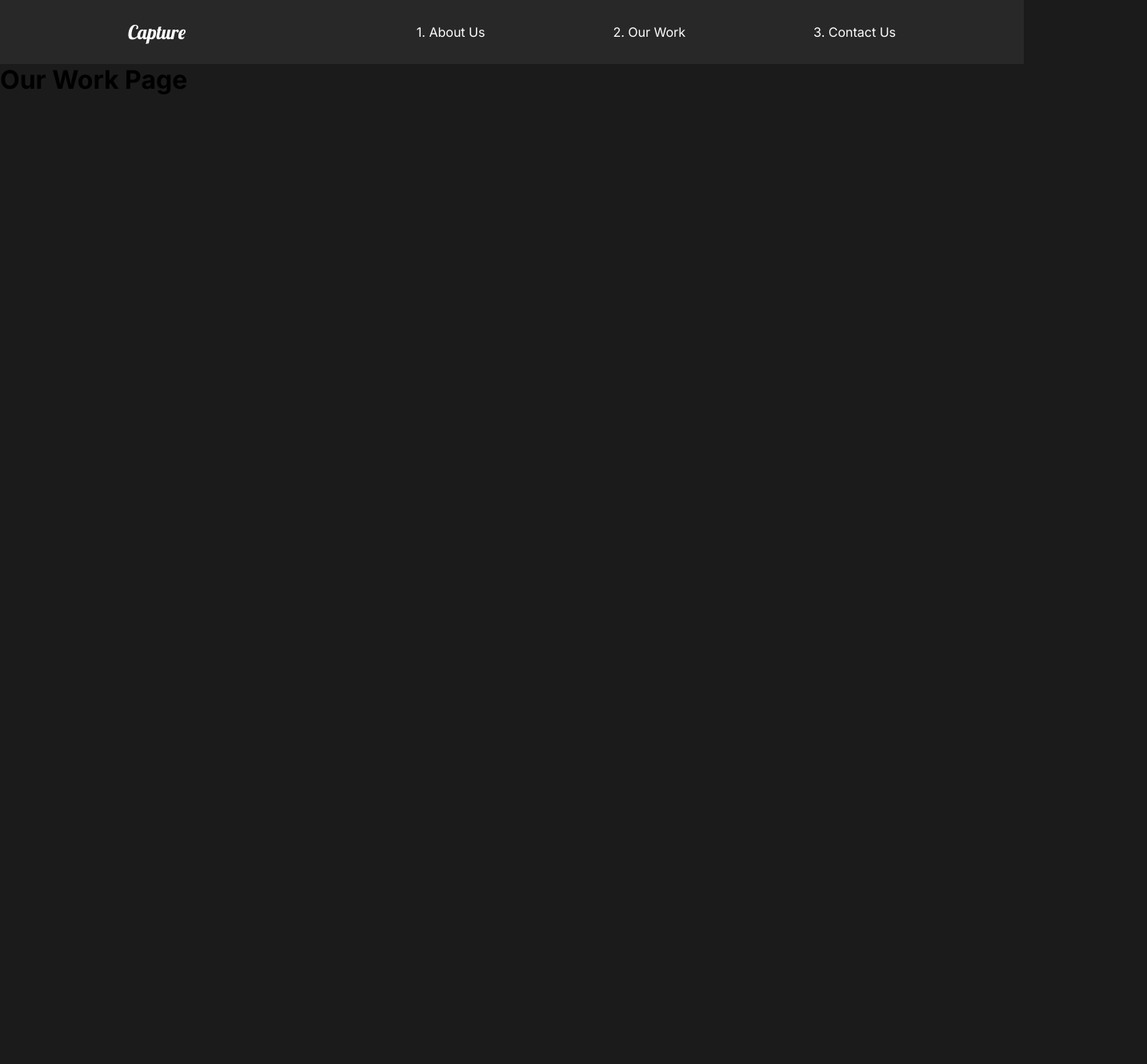
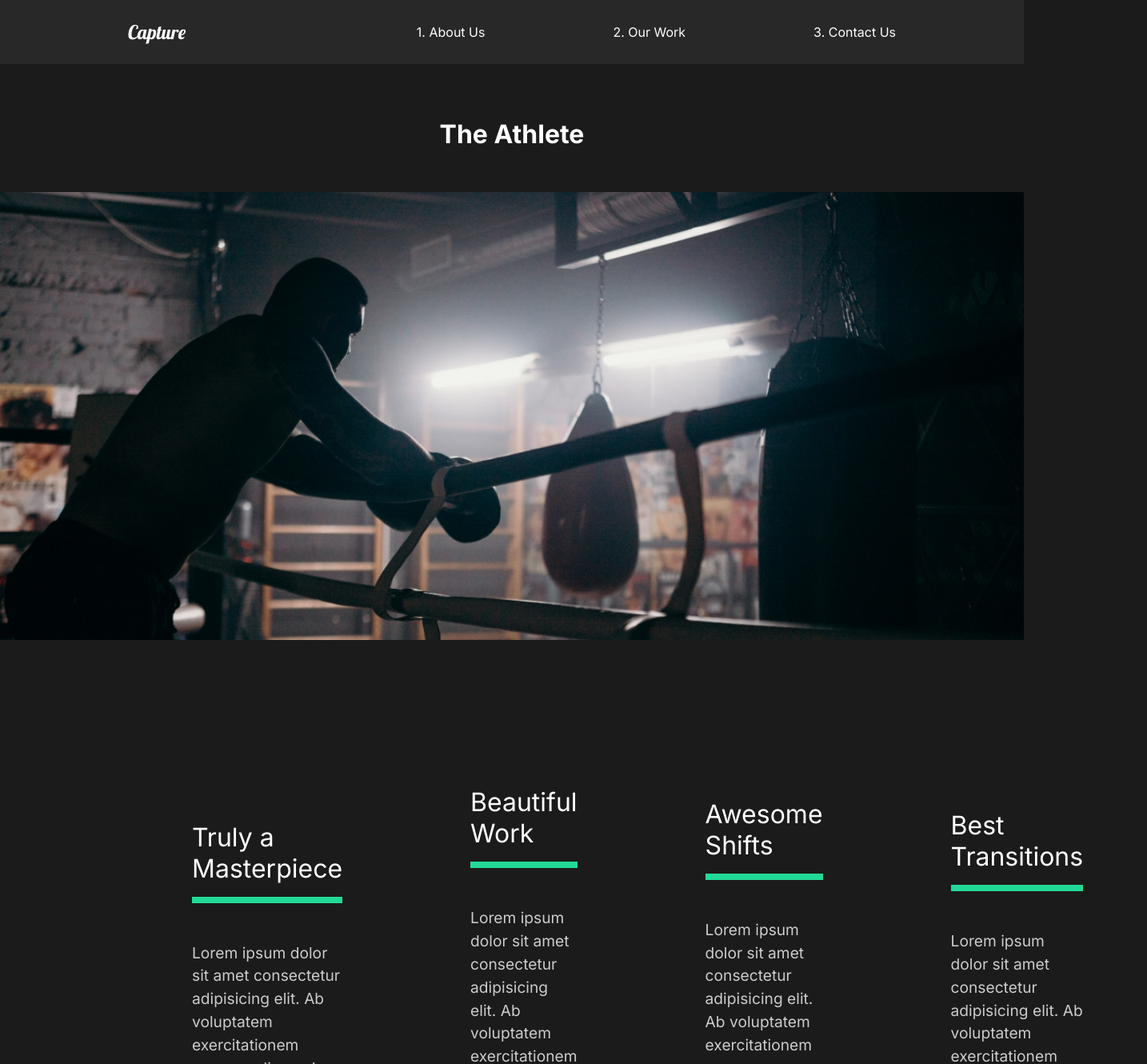
Before and after one commit to ChawlaBhai/CB-Portfolio, a React (Create React App) app: page /work/athlete in a window 1280 px wide. Shown: the top 1330 px of the page at 80% size, 1434 px wide, since content can reach past the window. Before the commit the page ends 800 px from the top, so only its background shows below. Built offline with nearby package versions, Linux system fonts and the light colour scheme.

Commit message:
Page animations in and out

```diff
--- a/src/App.js
+++ b/src/App.js
@@ -3,24 +3,35 @@ import OurWork from "./pages/OurWork";
 import ContactUs from "./pages/ContactUs";
 import Nav from "./components/Nav";
 import GloabalStyle from "./components/GlobalStyle";
-import { Route, Switch } from "react-router-dom";
+import { Route, Switch, useLocation } from "react-router-dom";
+import MovieDetail from "./pages/MovieDetail";
+import { AnimatePresence } from "framer-motion";
 
 function App() {
+    const location = useLocation();
     return (
         <div className="App">
             <Nav />
             <GloabalStyle />
-            <Switch>
+            <AnimatePresence exitBeforeEnter>
+                <Switch location={location} key={location.pathname } >
                     <Route path="/" exact>
                         <AboutUs />
                     </Route>
-                <Route path="/work">
+                    <Route path="/work" exact>
                         <OurWork />
+                    </Route>
+                    <Route path="/work/:id">
+                        <MovieDetail />
                     </Route>
                     <Route path="/contact">
                         <ContactUs />
                     </Route>
+                    <Route path="/:id">
+                        <h1>404: Page not found</h1>
+                    </Route>
                 </Switch>
+            </AnimatePresence>
         </div>
     );
 }
--- /dev/null
+++ b/src/MovieState.js
@@ -0,0 +1,48 @@
+import racer from './img/theracer-small.png'
+import athlete from './img/athlete-small.png'
+import goodtimes from './img/goodtimes-small.png'
+
+export const Movies = [{
+    'athlete': {
+        title: "The Athlete",
+        image: athlete,
+        awards: [{
+            title: "Truly a Masterpiece",
+            description: "Lorem ipsum dolor sit amet consectetur adipisicing elit. Ab voluptatem exercitationem cumque aliquam!"
+        },{
+            title: "Beautiful Work",
+            description: "Lorem ipsum dolor sit amet consectetur adipisicing elit. Ab voluptatem exercitationem cumque aliquam!"
+        },{
+            title: "Awesome Shifts",
+            description: "Lorem ipsum dolor sit amet consectetur adipisicing elit. Ab voluptatem exercitationem cumque aliquam!"
+        },{
+            title:  "Best Transitions",
+            description: "Lorem ipsum dolor sit amet consectetur adipisicing elit. Ab voluptatem exercitationem cumque aliquam!"
+        },]
+    },
+    'racer': {
+        title: "The Racer",
+        image: racer,
+        awards: [{
+            title: "Truly a Masterpiece",
+            description: "Lorem ipsum dolor sit amet consectetur adipisicing elit. Ab voluptatem exercitationem cumque aliquam!"
+        },{
+            title: "Awesome Shifts",
+            description: "Lorem ipsum dolor sit amet consectetur adipisicing elit. Ab voluptatem exercitationem cumque aliquam!"
+        },{
+            title:  "Best Transitions",
+            description: "Lorem ipsum dolor sit amet consectetur adipisicing elit. Ab voluptatem exercitationem cumque aliquam!"
+        },]
+    },
+    'goodtimes': {
+        title: "Goodtimes",
+        image:  goodtimes,
+        awards: [{
+            title: "Awesome Shifts",
+            description: "Lorem ipsum dolor sit amet consectetur adipisicing elit. Ab voluptatem exercitationem cumque aliquam!"
+        },{
+            title:  "Best Transitions",
+            description: "Lorem ipsum dolor sit amet consectetur adipisicing elit. Ab voluptatem exercitationem cumque aliquam!"
+        },]
+    },
+}]
--- /dev/null
+++ b/src/animation.js
@@ -0,0 +1,13 @@
+export const pageAnimation = {
+    hidden: { opacity: 0, y: 300 },
+    show: {
+        opacity: 1,
+        y: 0,
+        transition: { duration: 1, ease: "easeOut" },
+    },
+    exit: {
+        opacity: 0,
+        y: -300,
+        transition: { duration: 0.7 },
+    },
+};
--- a/src/components/AboutSection.js
+++ b/src/components/AboutSection.js
@@ -1,23 +1,31 @@
+import { motion } from "framer-motion";
 import home1 from "../img/home1.png";
-import {Section, Description, Image, Hide} from "../styles";
+import { Section, Description, Image, Hide } from "../styles";
 
 const AboutSection = () => {
     return (
         <Section>
             <Description>
-                <div className="title">
+                <motion.div
+                    variants={container}
+                    initial="hidden"
+                    animate="show"
+                    className="title"
+                >
                     <Hide>
-                        <h2>We work to make</h2>
+                        <motion.h2 variants={titleAnim}>
+                            We work to make
+                        </motion.h2>
                     </Hide>
                     <Hide>
-                        <h2>
-                            your <span>dreams</span> come
-                        </h2>
+                        <motion.h2 variants={titleAnim}>
+                            your <span>dreams</span>
+                        </motion.h2>
                     </Hide>
                     <Hide>
-                        <h2>true.</h2>
+                        <motion.h2 variants={titleAnim}>come true.</motion.h2>
                     </Hide>
-                </div>
+                </motion.div>
                 <p>
                     Contact us for any photography or videography ideas that you
                     have. We will try are best to show you up your amazing
@@ -32,4 +40,16 @@ const AboutSection = () => {
     );
 };
 
+const titleAnim = {
+    hidden: { opacity: 0 },
+    show: {
+        opacity: 1,
+        transition: { duration: 1.3 },
+    },
+};
+const container = {
+    hidden: { x: 100,},
+    show: { x: 0, transition: { duration: 1 , ease:"easeOut", staggerChildren: 0.25} },
+};
+
 export default AboutSection;
--- a/src/pages/AboutUs.js
+++ b/src/pages/AboutUs.js
@@ -1,14 +1,16 @@
 import AboutSection from "../components/AboutSection";
 import ServicesSection from "../components/ServicesSection";
 import FaqSection from "../components/FaqSection";
+import { motion } from "framer-motion";
+import { pageAnimation } from "../animation";
 
 function AboutUs() {
     return (
-        <>
+        <motion.div variants={pageAnimation} initial="hidden" animate="show" exit="exit">
             <AboutSection />
             <ServicesSection />
             <FaqSection />
-        </>
+        </motion.div>
     );
 }
 
--- /dev/null
+++ b/src/pages/MovieDetail.js
@@ -0,0 +1,72 @@
+import styled from "styled-components";
+import { useHistory } from "react-router-dom";
+import { Movies } from "../MovieState";
+
+const MovieDetail = () => {
+    const movie = Movies[0][useHistory().location.pathname.slice(6)];
+    return (
+        <>
+            {(movie && (
+                <Details>
+                    <Headline>
+                        <h1>{movie.title}</h1>
+                        <img src={movie.image} alt="movie" />
+                    </Headline>
+                    <Awards>
+                        {movie.awards.map((award) => (
+                            <div className="award">
+                                <h2>{award.title}</h2>
+                                <div className="line"></div>
+                                <p>{award.description}</p>
+                            </div>
+                        ))}
+                    </Awards>
+                </Details>
+            )) || <h1>404: Page not found</h1>}
+        </>
+    );
+};
+
+const Details = styled.div`
+    color: white;
+`;
+const Headline = styled.div`
+    min-height: 90vh;
+    padding-top: 20vh;
+    position: relative;
+    h1 {
+        position: absolute;
+        top: 10%;
+        left: 50%;
+        transform: translate(-50%, -10%);
+    }
+    img {
+        width: 100%;
+        height: 70vh;
+        object-fit: cover;
+    }
+`;
+const Awards = styled.div`
+    min-height: 80vh;
+    display: flex;
+    margin: 5rem 10rem;
+    align-items: center;
+    justify-content: space-around;
+    .award {
+        padding: 5rem;
+        h2 {
+            font-size: 2rem;
+        }
+        .line {
+            width: 100%;
+            background: #23d997;
+            height: 0.5rem;
+            margin: 1rem 0rem;
+        }
+        p {
+            padding: 2rem 0rem;
+        }
+    }
+`;
+
+export default MovieDetail;
--- a/src/pages/OurWork.js
+++ b/src/pages/OurWork.js
@@ -1,9 +1,57 @@
+import styled from "styled-components";
+import { Link } from "react-router-dom";
+
+import athlete from "../img/athlete-small.png";
+import theracer from "../img/theracer-small.png";
+import goodtimes from "../img/goodtimes-small.png";
+import { motion } from "framer-motion";
+import { pageAnimation } from "../animation";
+
 const OurWork = () => {
     return (
-        <div>
-            <h1>Our Work Page</h1>
-        </div>
+        <Work variants={pageAnimation} initial="hidden" animate="show" exit="exit">
+            <Movie>
+                <h2>The Athlete</h2>
+                <div className="line"></div>
+                <Link to="/work/athlete">
+                    <img src={athlete} alt="athlete" />
+                </Link>
+            </Movie>
+            <Movie>
+                <h2>The Racer</h2>
+                <div className="line"></div>
+                <Link to="/work/racer">
+                    <img src={theracer} alt="theracer" />
+                </Link>
+            </Movie>
+            <Movie>
+                <h2>Goodtimes</h2>
+                <div className="line"></div>
+                <Link to="/work/goodtimes">
+                    <img src={goodtimes} alt="goodtimes" />
+                </Link>
+            </Movie>
+        </Work>
     );
 };
 
+const Work = styled(motion.div)`
+    min-height: 100vh;
+    overflow: hidden;
+    padding: 5rem 10rem;
+`;
+const Movie = styled.div`
+    padding-bottom: 10rem;
+    .line {
+        height: 0.5rem;
+        background: #cccccc;
+        margin-bottom: 3rem;
+    }
+    img {
+        width: 100%;
+        height: 70vh;
+        object-fit: cover;
+    }
+`;
+
 export default OurWork;
```
Lines whose indentation alone changed are shown as unchanged.
